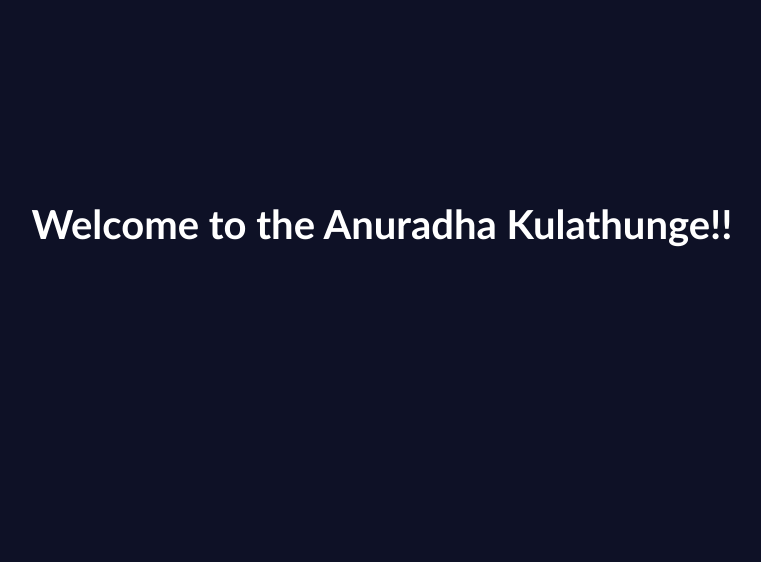
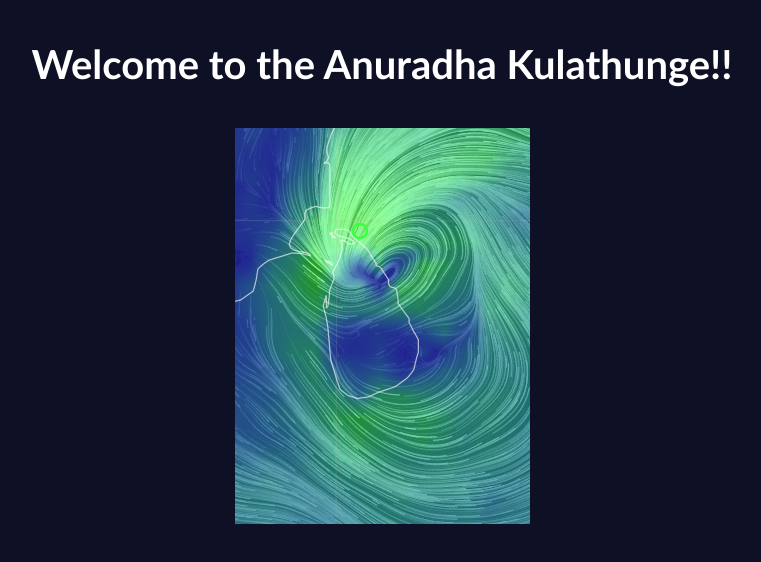
Before and after one commit to xuleanuradha/web-github-io, a plain HTML site: page index.html in a window 1280 px wide. Shown: the whole page, without its empty margins (258-1019 px from the left). Drawn offline with Linux system fonts and the light colour scheme.

Commit message:
update sl weather news

```diff
--- a/index.html
+++ b/index.html
@@ -12,7 +12,7 @@
    }
 
    .ak-header {
-       margin: 200px;
+       margin: 40px;
        font-family: Calibri;
        font-size: 40px;
        font-weight: bold;
@@ -26,5 +26,11 @@
     <div class="ak-header">
         Welcome to the Anuradha Kulathunge!!
     </div>
+
+    <div style="text-align: center">
+        <a href="https://earth.nullschool.net/#current/wind/surface/level/orthographic=-278.88,8.64,2509/loc=80.541,9.774">
+            <img src="sl.PNG">
+        </a>
+    </div>
 </body>
 </html>
```
Also changed, not shown: sl.PNG (added).
